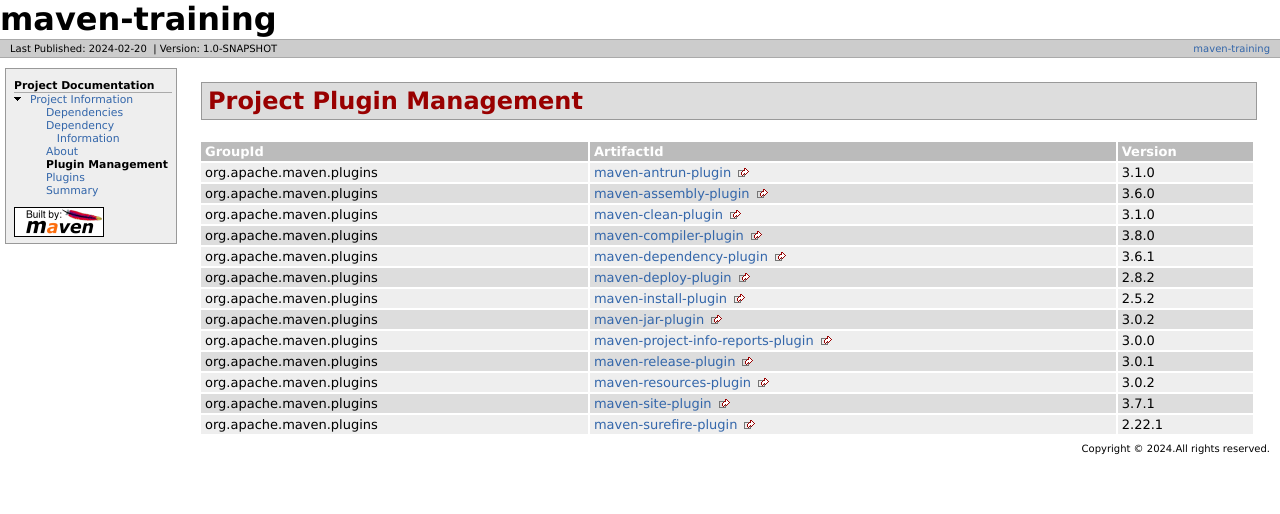
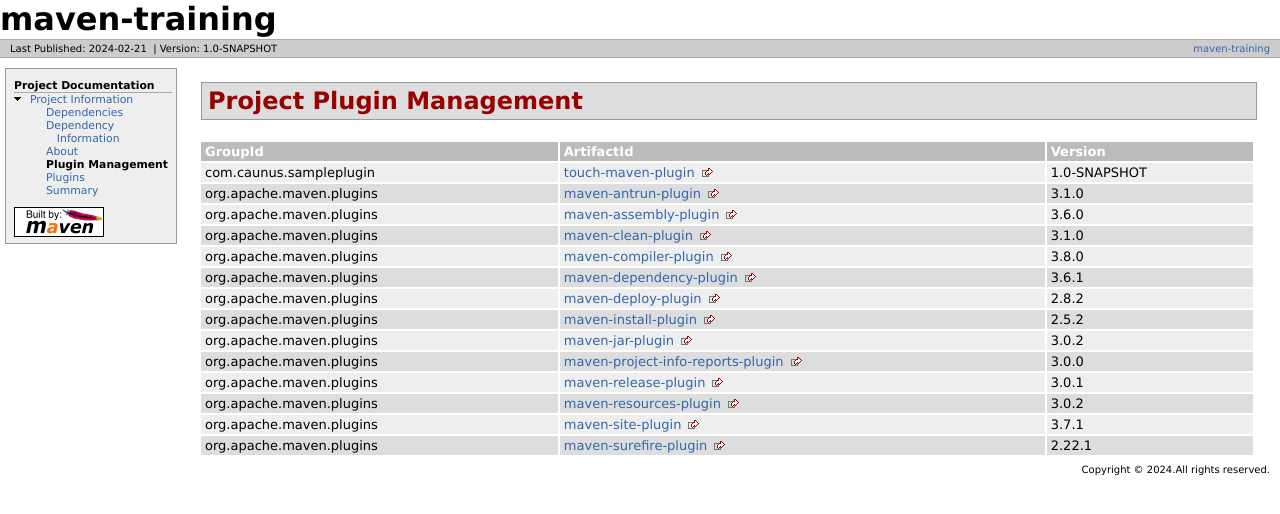
Before and after one commit to caunu-s/maven-training, a plain HTML site: page plugin-management.html in a window 1280 px wide. Drawn offline with Linux system fonts and the light colour scheme.

Commit message:
update site for custom plugin

```diff
--- a/plugin-management.html
+++ b/plugin-management.html
@@ -1,5 +1,5 @@
 <!DOCTYPE html PUBLIC "-//W3C//DTD XHTML 1.0 Transitional//EN" "http://www.w3.org/TR/xhtml1/DTD/xhtml1-transitional.dtd">
-<!-- Generated by Apache Maven Doxia Site Renderer 1.8.1 from org.apache.maven.plugins:maven-project-info-reports-plugin:3.0.0:plugin-management at 2024-02-20 -->
+<!-- Generated by Apache Maven Doxia Site Renderer 1.8.1 from org.apache.maven.plugins:maven-project-info-reports-plugin:3.0.0:plugin-management at 2024-02-21 -->
 <html xmlns="http://www.w3.org/1999/xhtml" xml:lang="en" lang="en">
   <head>
     <meta http-equiv="Content-Type" content="text/html; charset=UTF-8" />
@@ -24,7 +24,7 @@
     </div>
     <div id="breadcrumbs">
       <div class="xleft">
-        <span id="publishDate">Last Published: 2024-02-20</span>
+        <span id="publishDate">Last Published: 2024-02-21</span>
           &nbsp;| <span id="projectVersion">Version: 1.0-SNAPSHOT</span>
       </div>
       <div class="xright"><a href="./" title="maven-training">maven-training</a>      </div>
@@ -61,54 +61,58 @@
 <th>ArtifactId</th>
 <th>Version</th></tr>
 <tr class="b">
+<td>com.caunus.sampleplugin</td>
+<td><a class="externalLink" href="https://github.com/caunu-s/touch-maven-plugin">touch-maven-plugin</a></td>
+<td>1.0-SNAPSHOT</td></tr>
+<tr class="a">
 <td>org.apache.maven.plugins</td>
 <td><a class="externalLink" href="https://maven.apache.org/plugins/maven-antrun-plugin/">maven-antrun-plugin</a></td>
 <td>3.1.0</td></tr>
-<tr class="a">
+<tr class="b">
 <td>org.apache.maven.plugins</td>
 <td><a class="externalLink" href="https://maven.apache.org/plugins/maven-assembly-plugin/">maven-assembly-plugin</a></td>
 <td>3.6.0</td></tr>
-<tr class="b">
+<tr class="a">
 <td>org.apache.maven.plugins</td>
 <td><a class="externalLink" href="https://maven.apache.org/plugins/maven-clean-plugin/">maven-clean-plugin</a></td>
 <td>3.1.0</td></tr>
-<tr class="a">
+<tr class="b">
 <td>org.apache.maven.plugins</td>
 <td><a class="externalLink" href="https://maven.apache.org/plugins/maven-compiler-plugin/">maven-compiler-plugin</a></td>
 <td>3.8.0</td></tr>
-<tr class="b">
+<tr class="a">
 <td>org.apache.maven.plugins</td>
 <td><a class="externalLink" href="https://maven.apache.org/plugins/maven-dependency-plugin/">maven-dependency-plugin</a></td>
 <td>3.6.1</td></tr>
-<tr class="a">
+<tr class="b">
 <td>org.apache.maven.plugins</td>
 <td><a class="externalLink" href="http://maven.apache.org/plugins/maven-deploy-plugin/">maven-deploy-plugin</a></td>
 <td>2.8.2</td></tr>
-<tr class="b">
+<tr class="a">
 <td>org.apache.maven.plugins</td>
 <td><a class="externalLink" href="http://maven.apache.org/plugins/maven-install-plugin/">maven-install-plugin</a></td>
 <td>2.5.2</td></tr>
-<tr class="a">
+<tr class="b">
 <td>org.apache.maven.plugins</td>
 <td><a class="externalLink" href="https://maven.apache.org/plugins/maven-jar-plugin/">maven-jar-plugin</a></td>
 <td>3.0.2</td></tr>
-<tr class="b">
+<tr class="a">
 <td>org.apache.maven.plugins</td>
 <td><a class="externalLink" href="https://maven.apache.org/plugins/maven-project-info-reports-plugin/">maven-project-info-reports-plugin</a></td>
 <td>3.0.0</td></tr>
-<tr class="a">
+<tr class="b">
 <td>org.apache.maven.plugins</td>
 <td><a class="externalLink" href="https://maven.apache.org/maven-release/maven-release-plugin/">maven-release-plugin</a></td>
 <td>3.0.1</td></tr>
-<tr class="b">
+<tr class="a">
 <td>org.apache.maven.plugins</td>
 <td><a class="externalLink" href="https://maven.apache.org/plugins/maven-resources-plugin/">maven-resources-plugin</a></td>
 <td>3.0.2</td></tr>
-<tr class="a">
+<tr class="b">
 <td>org.apache.maven.plugins</td>
 <td><a class="externalLink" href="https://maven.apache.org/plugins/maven-site-plugin/">maven-site-plugin</a></td>
 <td>3.7.1</td></tr>
-<tr class="b">
+<tr class="a">
 <td>org.apache.maven.plugins</td>
 <td><a class="externalLink" href="https://maven.apache.org/surefire/maven-surefire-plugin/">maven-surefire-plugin</a></td>
 <td>2.22.1</td></tr></table></div>
```
Also changed, not shown: dependencies.html (+2 -2 lines), dependency-info.html (+2 -2 lines), index.html (+2 -2 lines), plugins.html (+13 -9 lines), project-info.html (+2 -2 lines), summary.html (+2 -2 lines).
